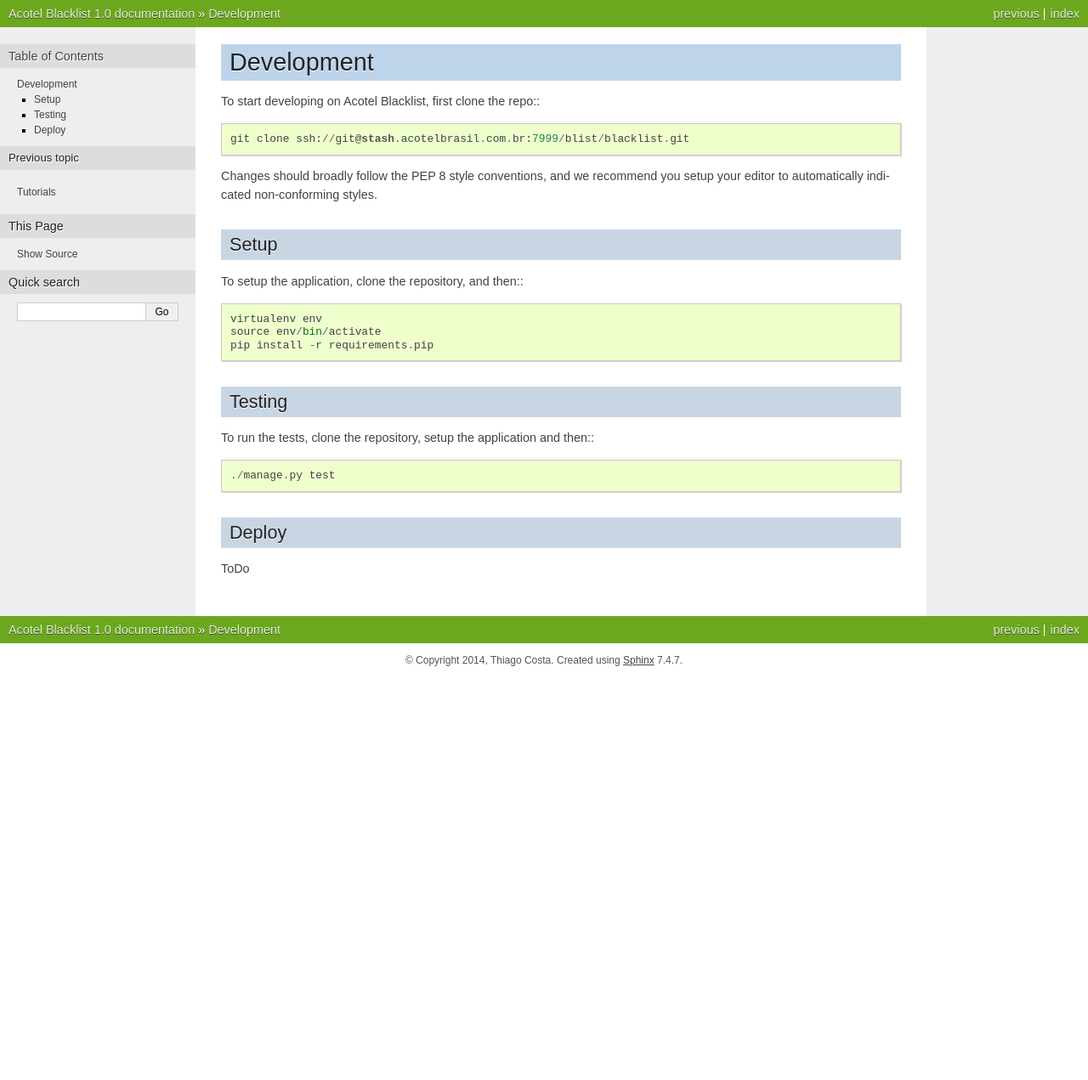
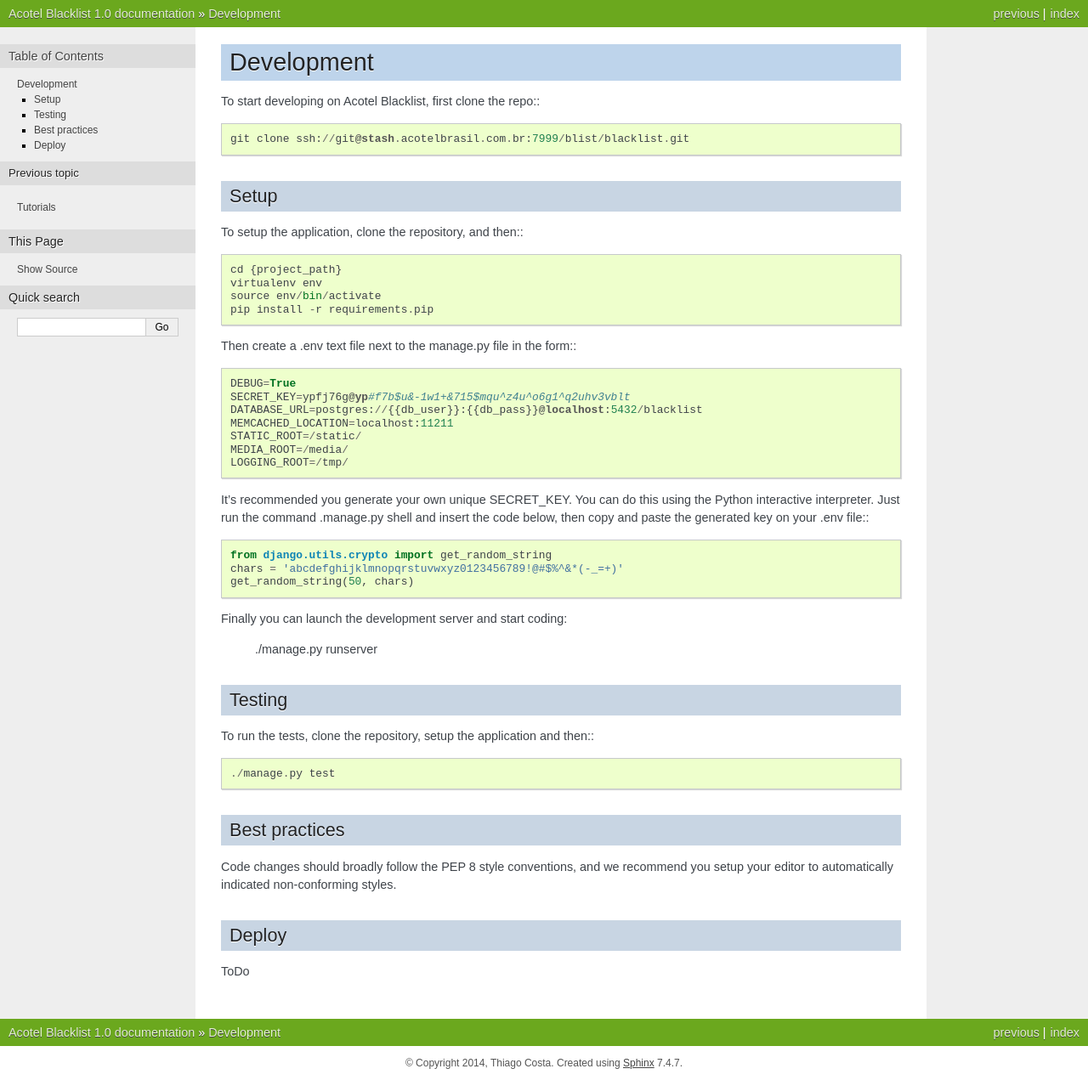
Before and after one commit to tcosta84/blacklist, a Sphinx documentation site: the page built from docs/source/development.rst, in a window 1280 px wide. Shown: the whole page at 85% size. Built offline with Sphinx 7.4.7, drawn with Linux system fonts in a browser that asks for light colours; before the commit the page ends 900 px from its top, so only the background shows below that.

Commit message:
Update development docs

```diff
--- a/docs/source/development.rst
+++ b/docs/source/development.rst
@@ -5,17 +5,37 @@ To start developing on Acotel Blacklist, first clone the repo:::
 
     git clone ssh://git@stash.acotelbrasil.com.br:7999/blist/blacklist.git
 
-Changes should broadly follow the PEP 8 style conventions, and we recommend you setup your
-editor to automatically indicated non-conforming styles.
-
 Setup
 #####
 
 To setup the application, clone the repository, and then:::
 
+    cd {project_path}
     virtualenv env
     source env/bin/activate
     pip install -r requirements.pip
+
+Then create a .env text file next to the manage.py file in the form:::
+
+    DEBUG=True
+    SECRET_KEY=ypfj76g@yp#f7b$u&-1w1+&715$mqu^z4u^o6g1^q2uhv3vblt
+    DATABASE_URL=postgres://{{db_user}}:{{db_pass}}@localhost:5432/blacklist
+    MEMCACHED_LOCATION=localhost:11211
+    STATIC_ROOT=/static/
+    MEDIA_ROOT=/media/
+    LOGGING_ROOT=/tmp/
+
+It's recommended you generate your own unique SECRET_KEY.
+You can do this using the Python interactive interpreter. Just run the command .manage.py shell
+and insert the code below, then copy and paste the generated key on your .env file:::
+
+    from django.utils.crypto import get_random_string
+    chars = 'abcdefghijklmnopqrstuvwxyz0123456789!@#$%^&*(-_=+)'
+    get_random_string(50, chars)
+
+Finally you can launch the development server and start coding:
+
+    ./manage.py runserver
 
 Testing
 #######
@@ -24,6 +44,12 @@ To run the tests, clone the repository, setup the application and then:::
 
     ./manage.py test
 
+Best practices
+##############
+
+Code changes should broadly follow the PEP 8 style conventions, and we recommend you setup your
+editor to automatically indicated non-conforming styles.
+
 Deploy
 ######
 
```
